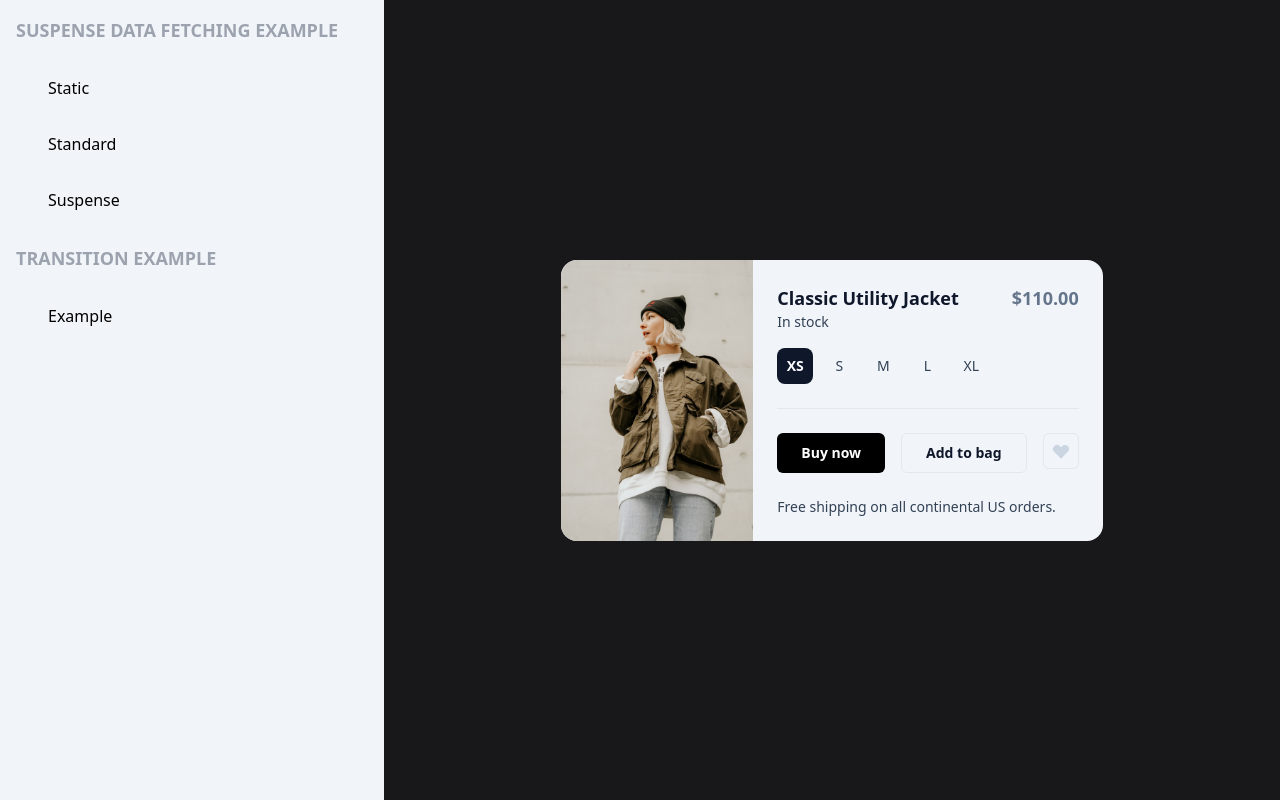
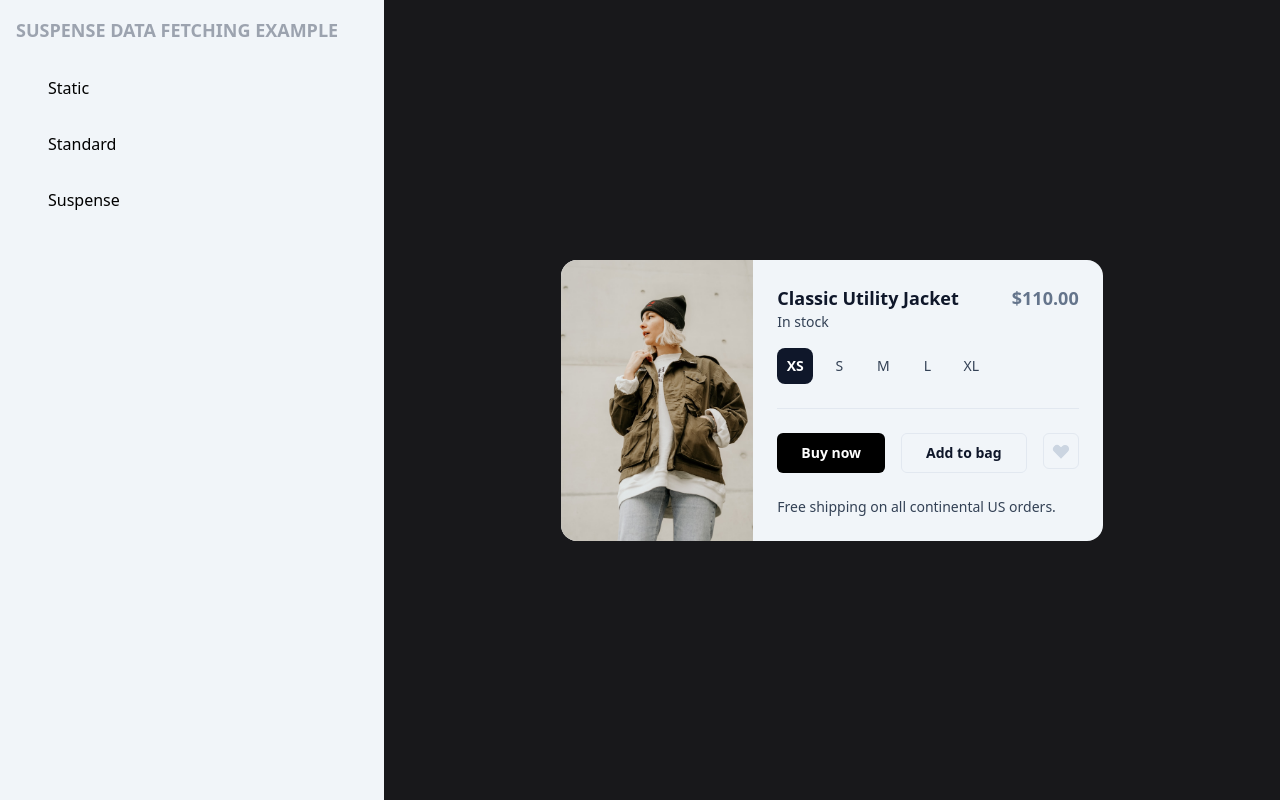
Before and after one commit to ibara1454/react-18-trial, a React (Vite) app: page / in a window 1280 px wide. Built offline with nearby package versions, Linux system fonts and the light colour scheme.

Commit message:
removed transition example

```diff
--- a/src/SideMenu/index.jsx
+++ b/src/SideMenu/index.jsx
@@ -17,14 +17,14 @@ const SideMenu = () => {
           <NavLink to="/suspense_example/suspense">Suspense</NavLink>
         </li>
       </ul>
-      <p className="text-gray-400 text-lg font-bold uppercase">
+      {/* <p className="text-gray-400 text-lg font-bold uppercase">
         Transition Example
       </p>
       <ul className="m-8 flex flex-col gap-8">
         <li>
           <NavLink to="/transition_example">Example</NavLink>
         </li>
-      </ul>
+      </ul> */}
     </aside>
   );
 };
```
